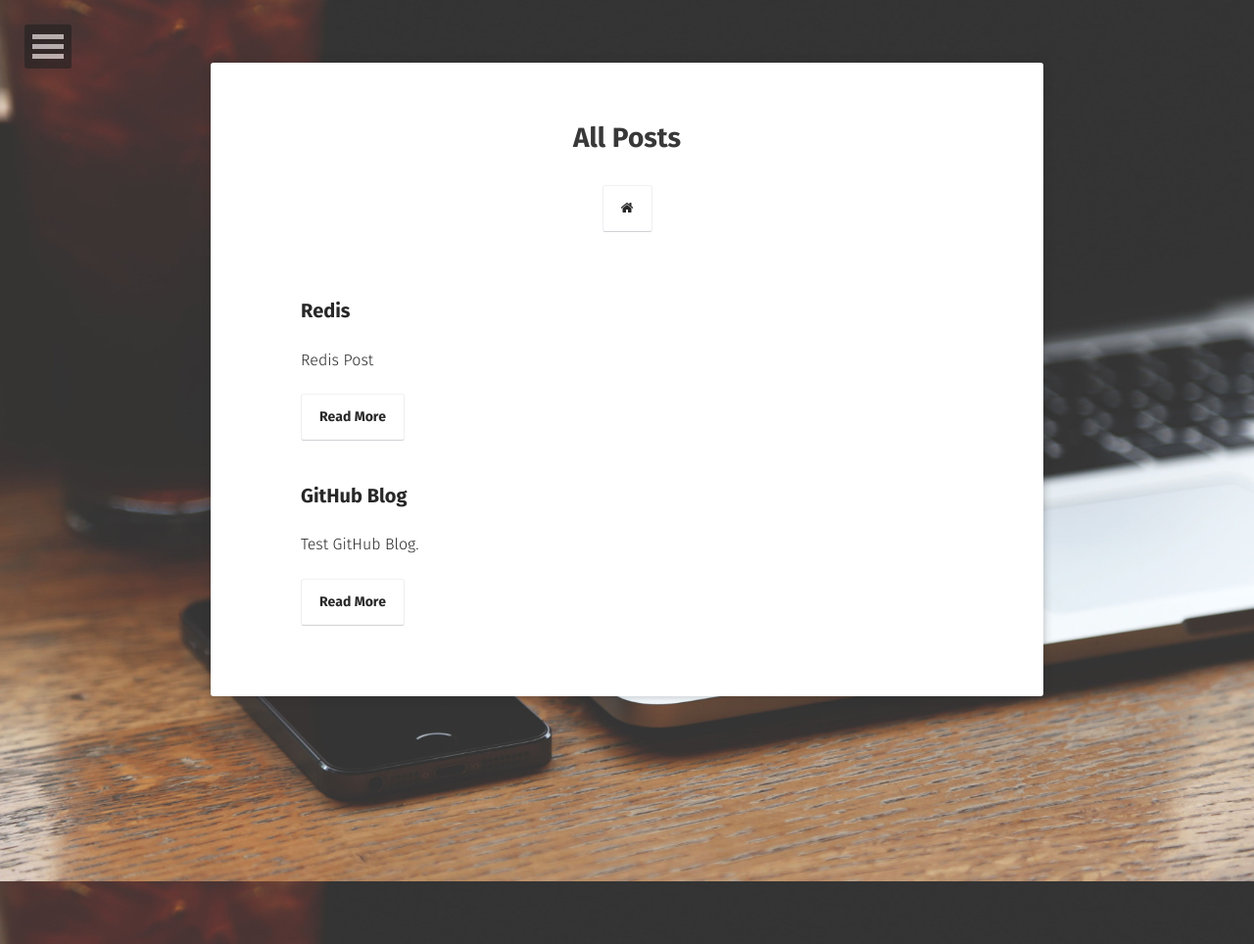
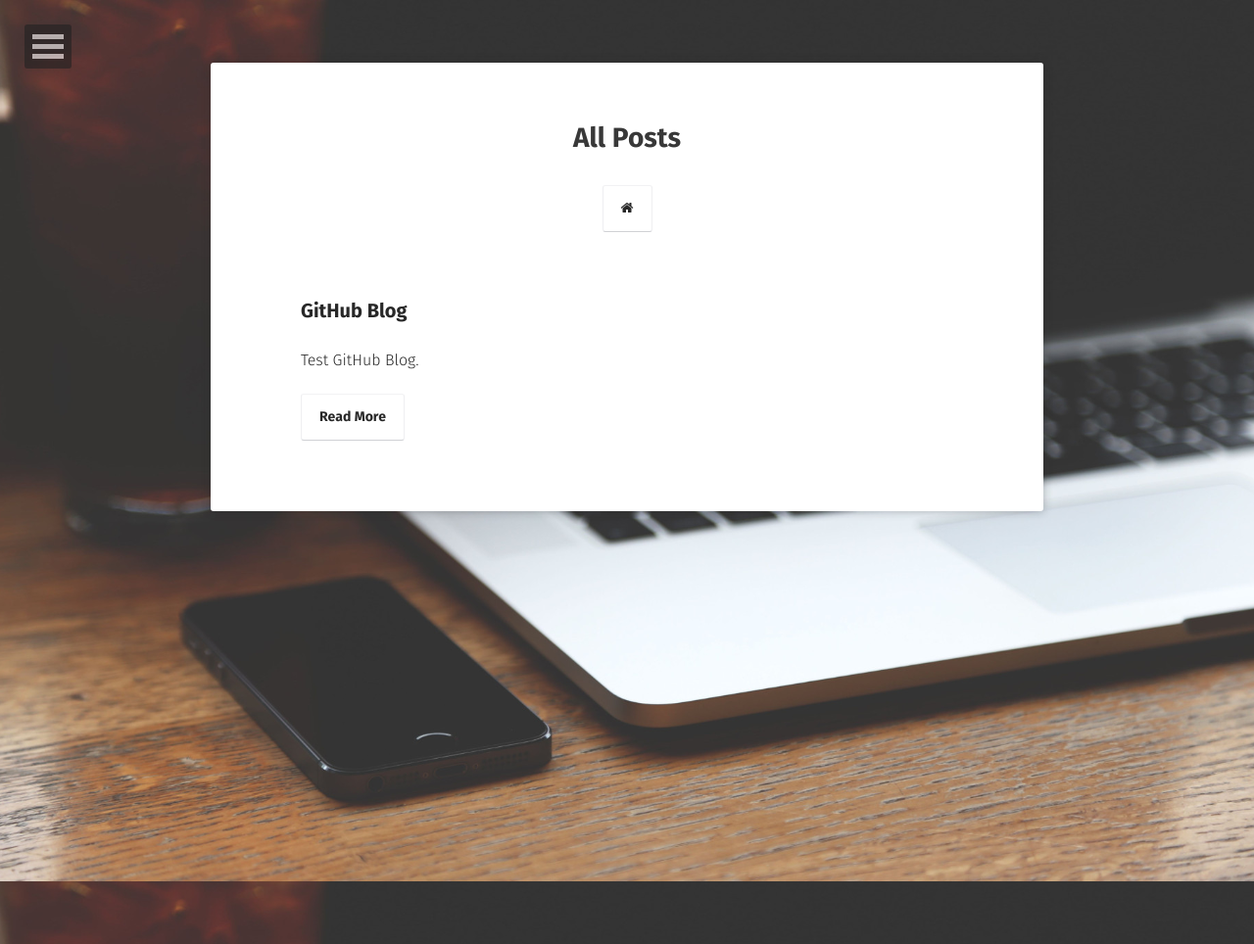
Before and after one commit to skypotato/skypotato.github.io, a Jekyll site: the page built from posts/index.md, in a window 1280 px wide. Shown: the whole page at 98% size. Built offline with Jekyll 4.4.1, drawn with Linux system fonts in a browser that asks for light colours; some web fonts are replaced.

Commit message:
2020.09.28 : 오류수정

```diff
--- a/_layouts/post-list.html
+++ b/_layouts/post-list.html
@@ -23,7 +23,7 @@ layout: compress
                 </div>
                 <div class="post-list">
                     {% for post in site.posts %}
-                        {% if post.project == null & post.temp == null %}
+                        {% if post.project == null and post.temp == null %}
                     <ul>
                         <li class="wow fadeInLeft" data-wow-duration="1.5s">
                             <a class="zoombtn" href="{{ site.url }}{{ post.url }}">{{ post.title }}</a>
```
